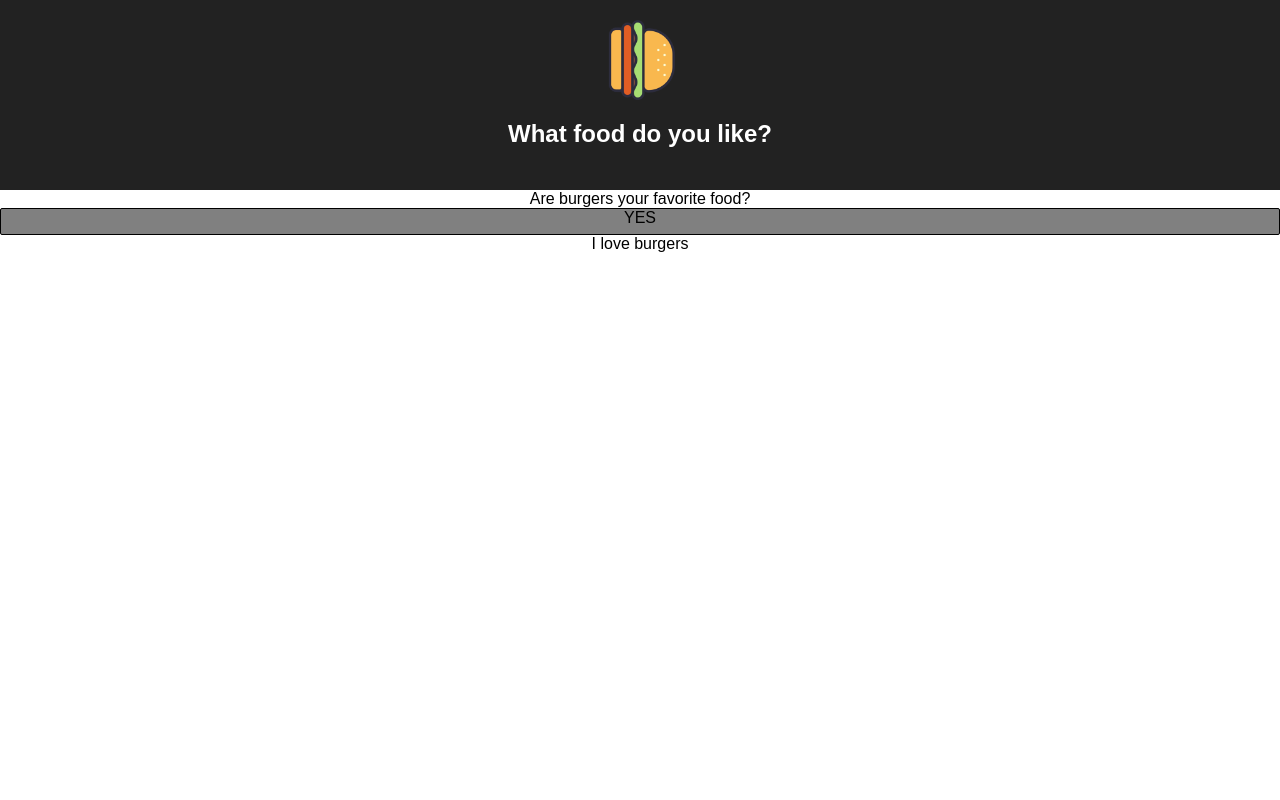
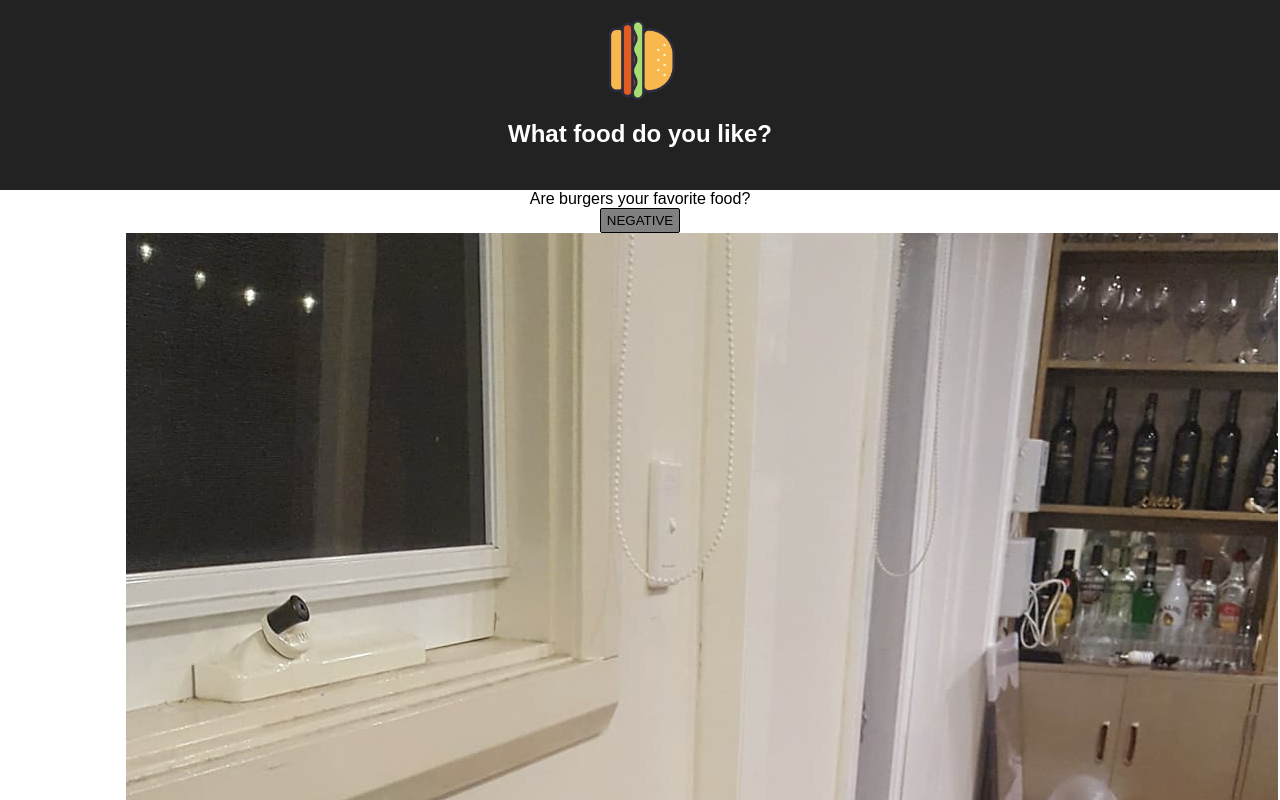
Before and after one commit to StaceyFernandes/i-love-food, a React (Create React App) app: page / in a window 1280 px wide. Shown: the top 800 px of the page. Built offline with nearby package versions, Linux system fonts and the light colour scheme.

Commit message:
WIP Image

```diff
--- a/src/components/FavoriteFood.js
+++ b/src/components/FavoriteFood.js
@@ -1,7 +1,7 @@
 import React, { Component } from 'react';
 import styled from 'styled-components';
 
-const Button = styled.div`
+const Button = styled.button`
   height: 25px;
   widht: 15px;
   border-radius: 2px;
@@ -9,14 +9,17 @@ const Button = styled.div`
   border: 1px solid black;
   background-color: grey;
 `;
+const Img = styled.div`
+`;
 
 class FavoriteFood extends Component {
   constructor() {
     super();
     this.state = {
-      labelYesNo: "YES",
-      label: "I love burgers",
+      labelYesNo: "NEGATIVE",
+      label: "I love burgers too",
       favorite: true,
+      image: '../images/wineTable.jpg',
     }
     this.onClickHandler = this.onClickHandler.bind(this);
   }
@@ -27,20 +30,26 @@ class FavoriteFood extends Component {
          label: "I hate burgers but I love salad",
          favorite: false,
          labelYesNo: "YESSS",
+         image: "../images/wineTable.jpg",
         })) :
        (this.setState({
-         label: "I love burgers",
+         label: "I love burgers too",
          favorite: true,
          labelYesNo: "NEGATIVE",
+         image: "../images/wineTable.jpg"
         }))
  }
 
   render() {
+  //  const image = {this.state.image}
     return(
       <div>Are burgers your favorite food?
         <br />
-          <Button onClick= { this.onClickHandler }>{this.state.labelYesNo}</Button>
-          {this.state.label}
+        <Button onClick= { this.onClickHandler }>{this.state.labelYesNo}</Button>
+        <br />
+        {this.state.label}
+        <img src={require('../images/wineTable.jpg')} alt="hello" />
+
       </div>
     )
   }
```
